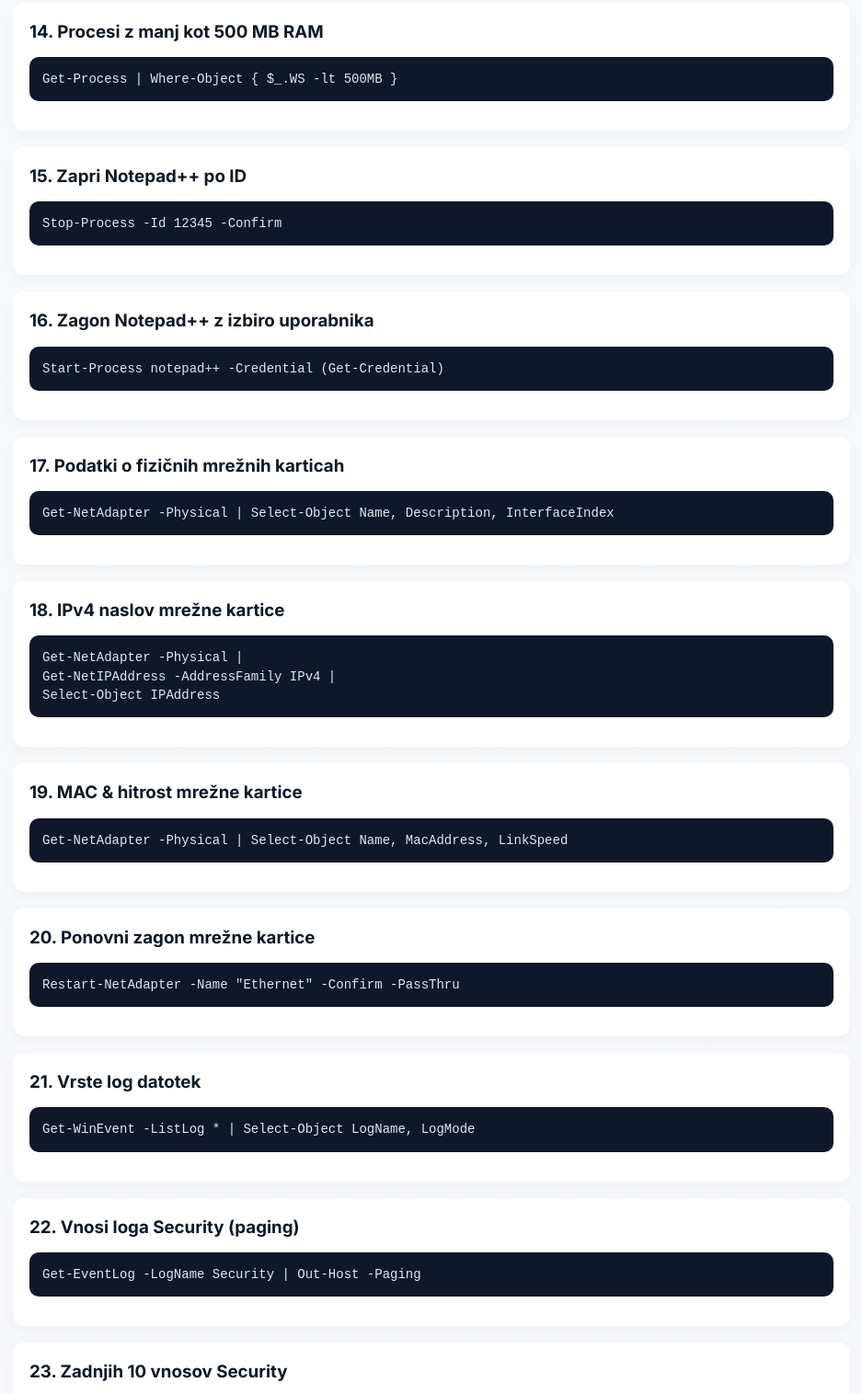
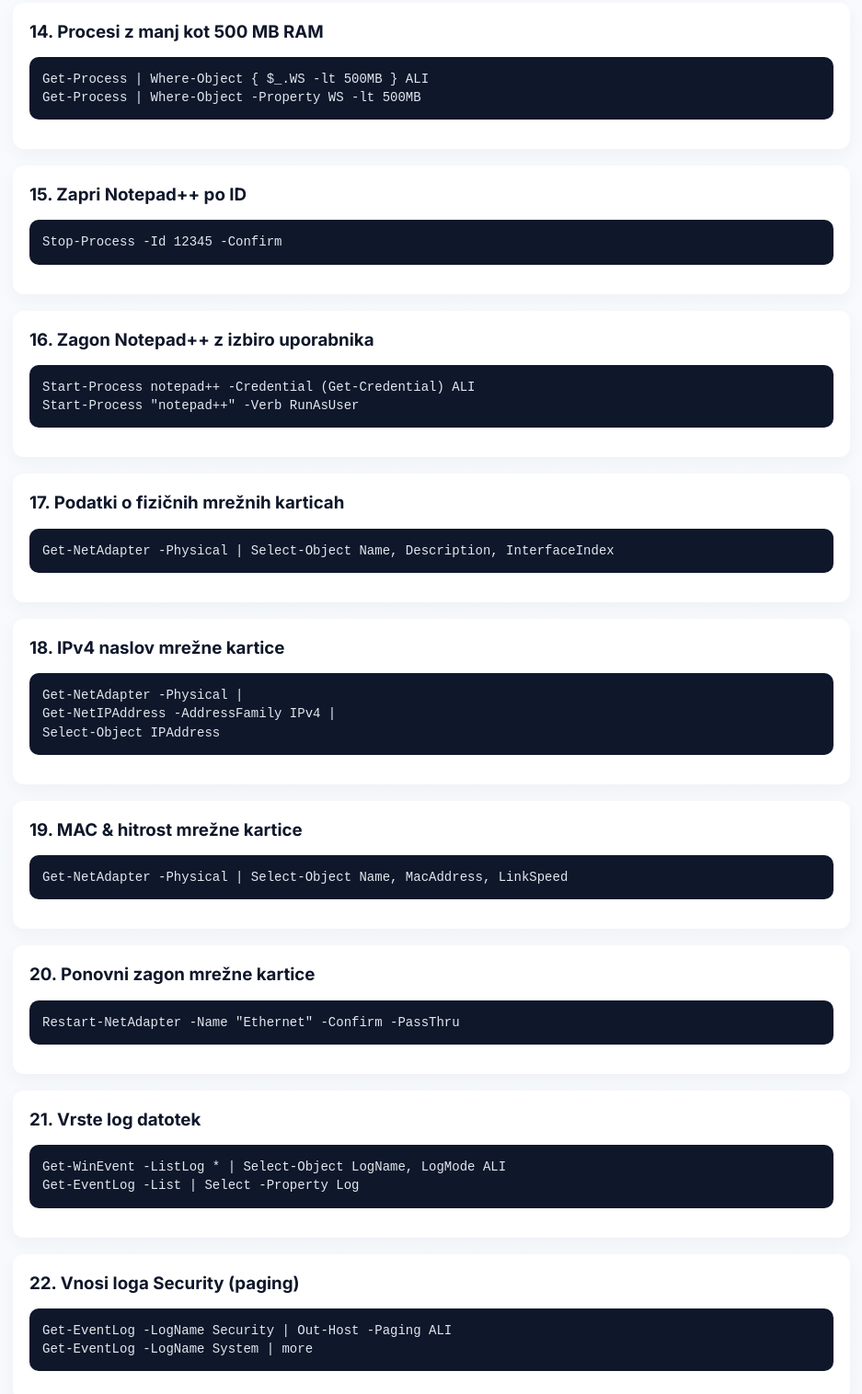
Before and after one commit to NotShadex/HostDex, a plain HTML site: page fullon.html in a window 1280 px wide. Shown: the part 2213-3729 px from the top of the page at 92% size, without its empty margins (171-1108 px from the left). Drawn offline with Linux system fonts and the light colour scheme.

Commit message:
more changes... i am tired boss

```diff
--- a/fullon.html
+++ b/fullon.html
@@ -117,7 +117,9 @@ Stop-Service -Name W32time -Confirm</pre>
         <!-- 14 -->
         <div class="card">
             <h3>14. Procesi z manj kot 500 MB RAM</h3>
-            <pre>Get-Process | Where-Object { $_.WS -lt 500MB }</pre>
+            <pre>Get-Process | Where-Object { $_.WS -lt 500MB } ALI
+Get-Process | Where-Object -Property WS -lt 500MB
+</pre>
         </div>
 
         <!-- 15 -->
@@ -129,7 +131,9 @@ Stop-Service -Name W32time -Confirm</pre>
         <!-- 16 -->
         <div class="card">
             <h3>16. Zagon Notepad++ z izbiro uporabnika</h3>
-            <pre>Start-Process notepad++ -Credential (Get-Credential)</pre>
+            <pre>Start-Process notepad++ -Credential (Get-Credential) ALI
+Start-Process "notepad++" -Verb RunAsUser
+</pre>
         </div>
 
         <!-- 17 -->
@@ -161,13 +165,17 @@ Select-Object IPAddress</pre>
         <!-- 21 -->
         <div class="card">
             <h3>21. Vrste log datotek</h3>
-            <pre>Get-WinEvent -ListLog * | Select-Object LogName, LogMode</pre>
+            <pre>Get-WinEvent -ListLog * | Select-Object LogName, LogMode ALI
+Get-EventLog -List | Select -Property Log
+</pre>
         </div>
 
         <!-- 22 -->
         <div class="card">
             <h3>22. Vnosi loga Security (paging)</h3>
-            <pre>Get-EventLog -LogName Security | Out-Host -Paging</pre>
+            <pre>Get-EventLog -LogName Security | Out-Host -Paging ALI
+Get-EventLog -LogName System | more
+</pre>
         </div>
 
         <!-- 23 -->
@@ -196,6 +204,7 @@ Format-Table -AutoSize</pre>
             <pre>Get-Content "$env:USERPROFILE\Desktop\vegova.log"
 Get-Content "$env:USERPROFILE\Desktop\vegova.log" -TotalCount 2
 Get-Content "$env:USERPROFILE\Desktop\vegova.log" -Tail 2</pre>
+            <pre>Add-Content -Path "$env:USERPROFILE\Desktop\vegova.log" -Value "besedilo"</pre>
         </div>
 
     <footer>
```
